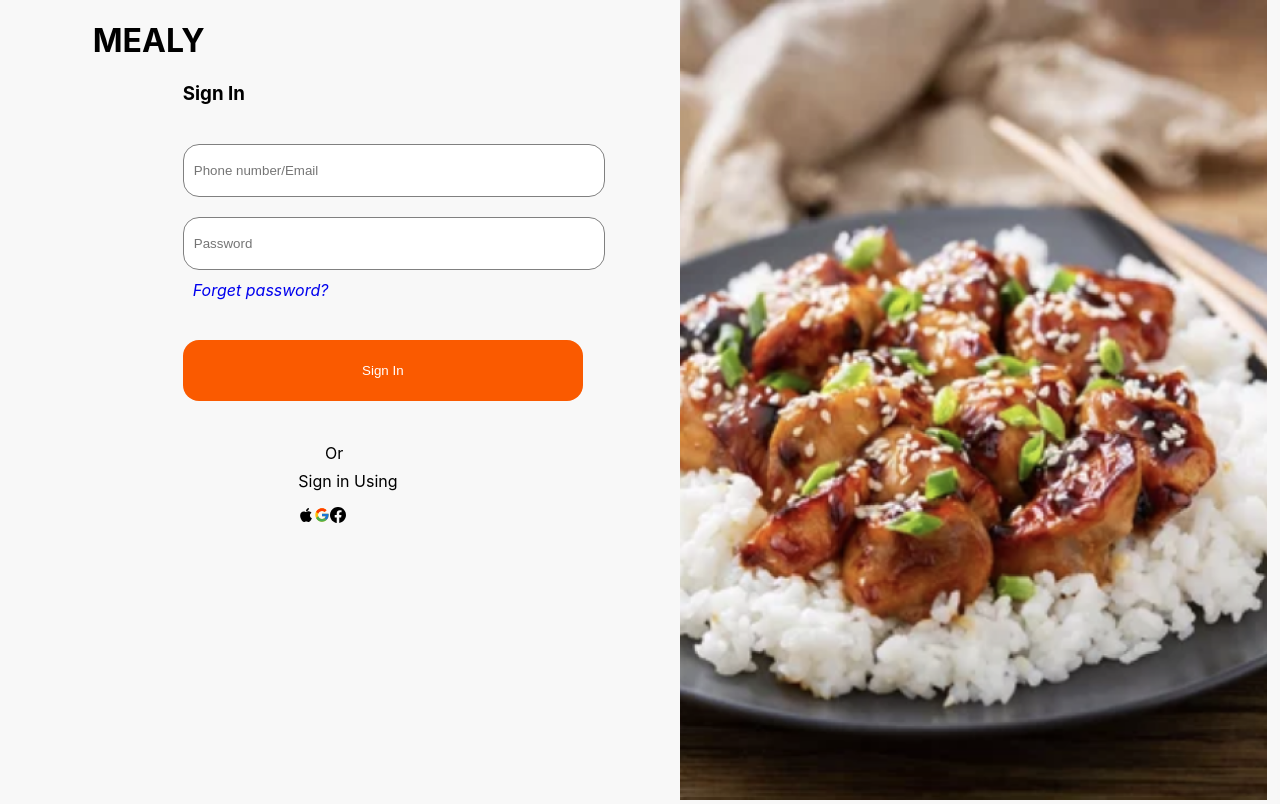
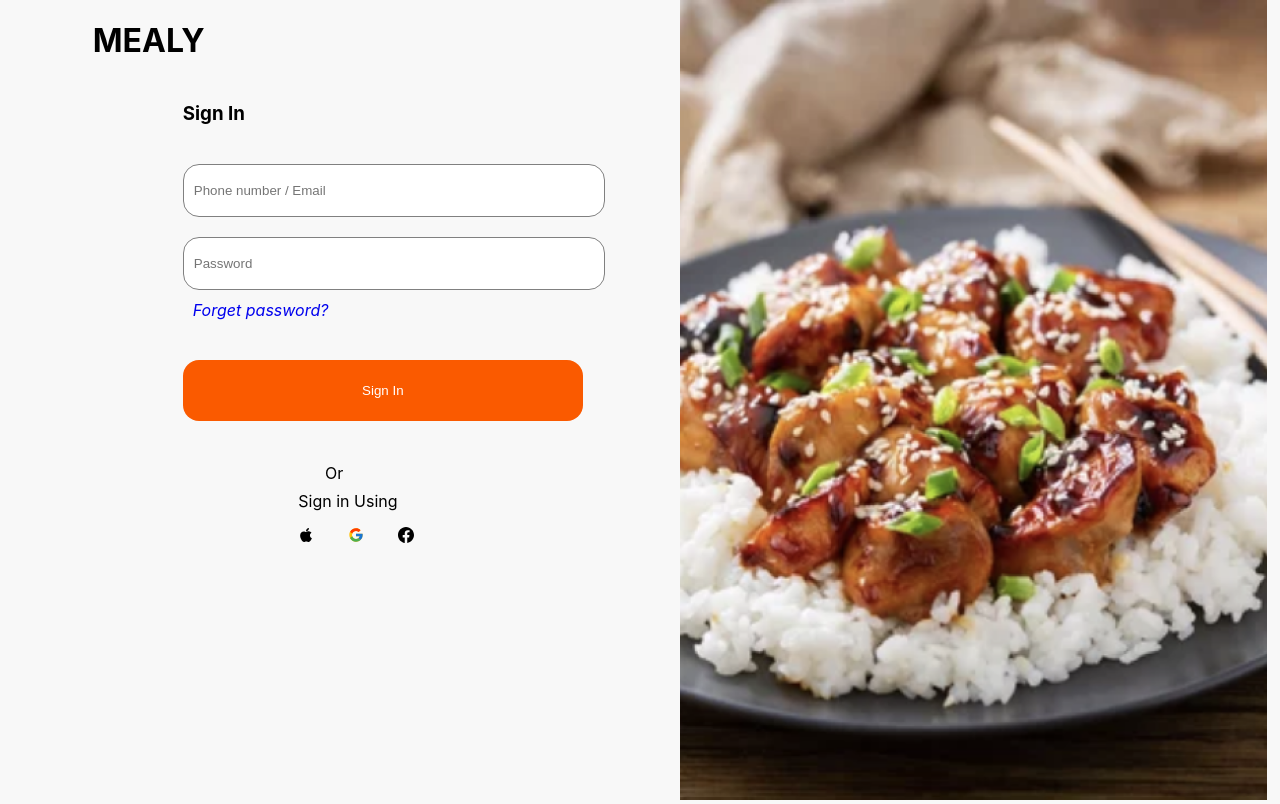
Before and after one commit to Stutern-Project-23/Group-4-Mealy-Project-Team-2B, a React (Create React App) app: page / in a window 1280 px wide. Built offline with nearby package versions, Linux system fonts and the light colour scheme.

Commit message:
sign in page

```diff
--- a/src/App.css
+++ b/src/App.css
@@ -12,7 +12,9 @@ body {
 }
 .form {
   margin-left: 80px;
-
+}
+h3 {
+  padding-top: 20px;
 }
 h3, .name, .password, .btn, .link {
   margin-left: 90px;
@@ -65,3 +67,9 @@ h3, .name, .password, .btn, .link {
   display: flex;
   flex-direction: row;
 }
+.apple, .gmail, .facebook {
+  /* margin: 10px; */
+  width: 50px;
+  height: 50px;
+  /* background-color: red; */
+}
--- a/src/SignInComponents/Form.jsx
+++ b/src/SignInComponents/Form.jsx
@@ -23,7 +23,7 @@ const Form = () =>
         <Logo />
         <h3>Sign In</h3>
           <div className='input'>
-             <input className='name' type="text" placeholder='Phone number/Email' />
+             <input className='name' type="text" placeholder='Phone number / Email' />
           </div>
           <div className='password-div'>
              <input className='password' type="password" placeholder='Password'/>
```
